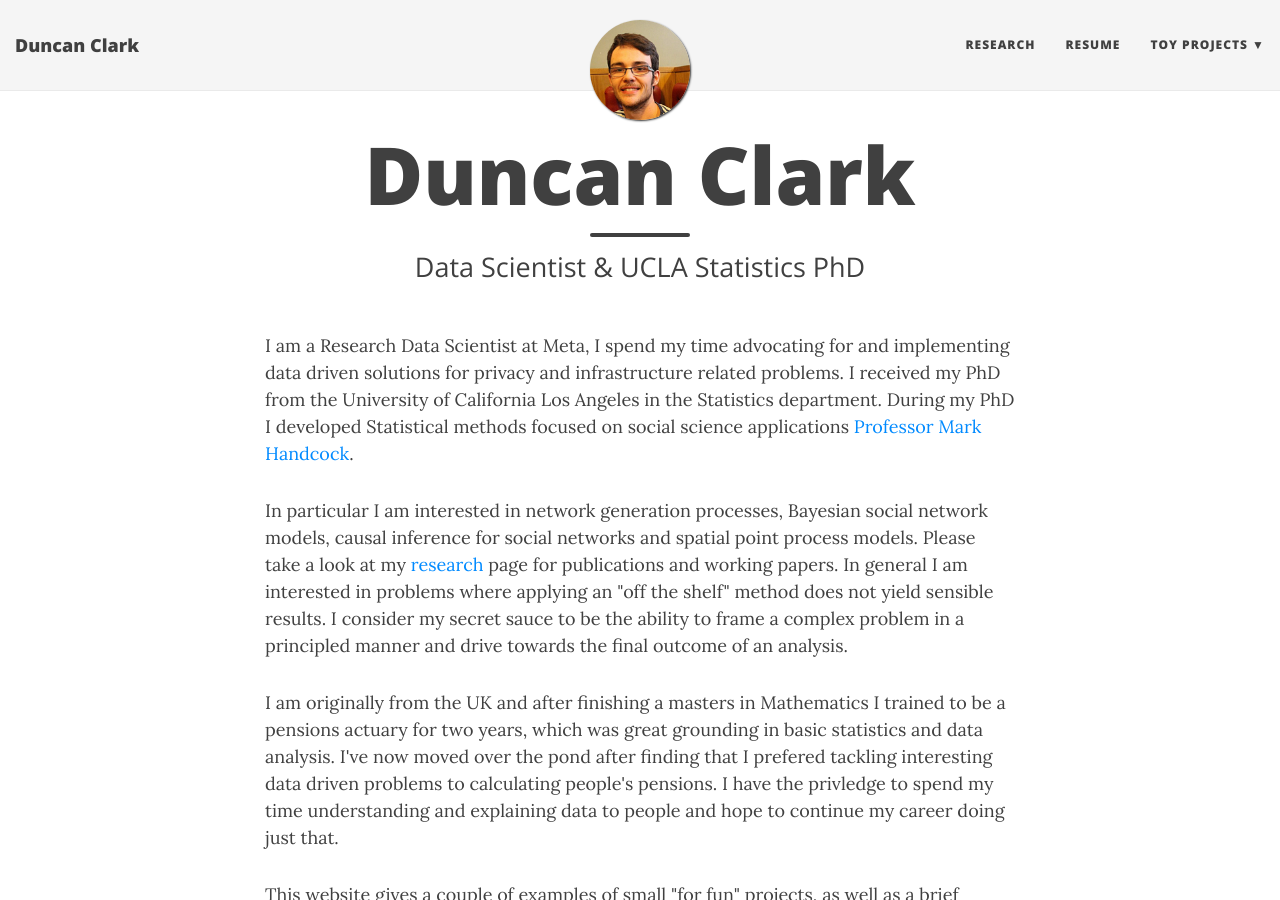
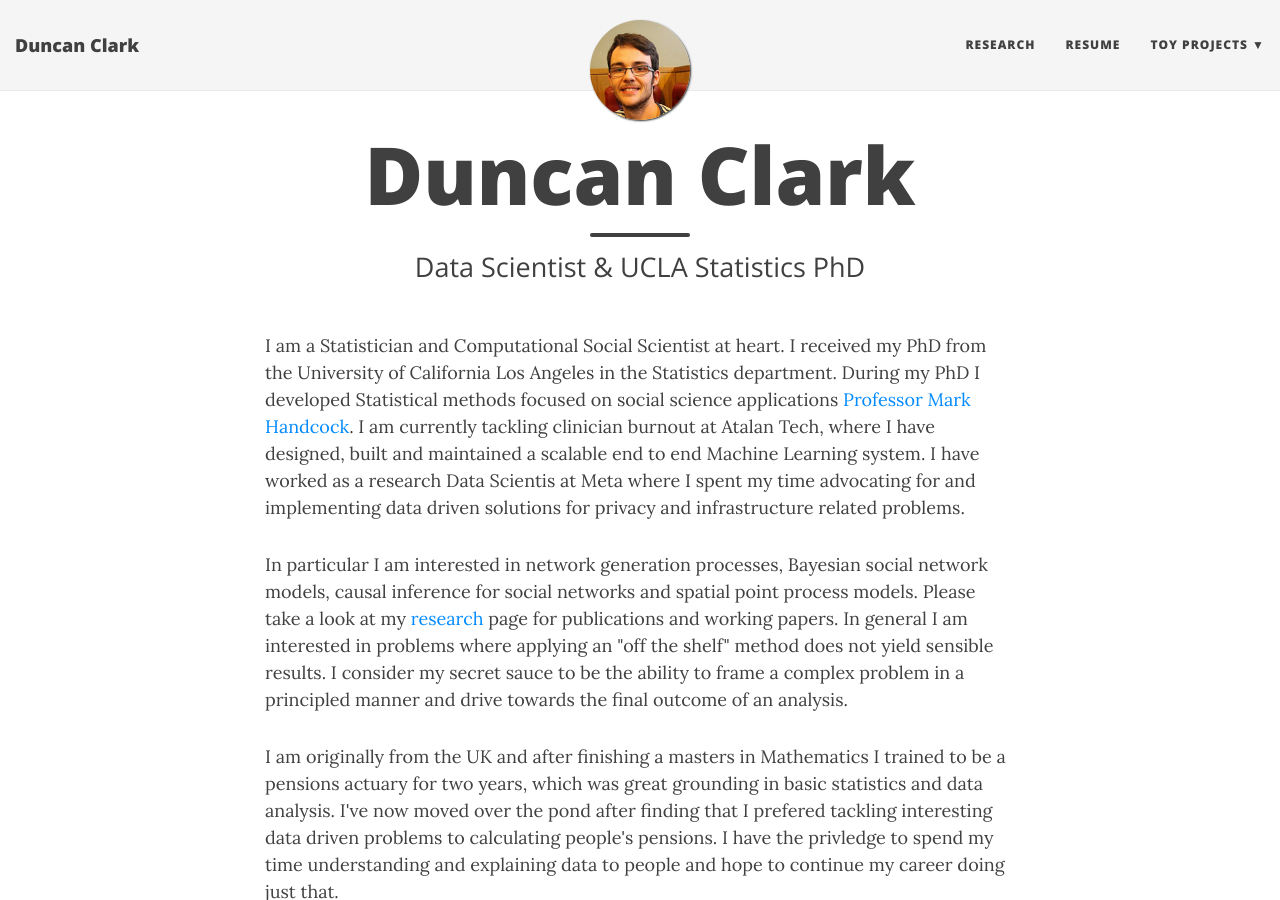
Before and after one commit to duncan-clark/duncan-clark.github.io, a Jekyll site: the page built from index.html, in a window 1280 px wide and 900 px high. Built offline with Jekyll 4.4.1, drawn with Linux system fonts in a browser that asks for light colours; nearby versions of some CDN libraries.

Commit message:
updated bio

```diff
--- a/index.html
+++ b/index.html
@@ -5,7 +5,9 @@ subtitle: Data Scientist & UCLA Statistics PhD
 use-site-title: true
 ---
 <p>
-I am a Research Data Scientist at Meta, I spend my time advocating for and implementing data driven solutions for privacy and infrastructure related problems. I received my PhD from the University of California Los Angeles in the Statistics department. During my PhD I developed Statistical methods focused on social science applications <a href ="http://www.stat.ucla.edu/~handcock/">Professor Mark Handcock</a>.
+I am a Statistician and Computational Social Scientist at heart. I received my PhD from the University of California Los Angeles in the Statistics department. During my PhD I developed Statistical methods focused on social science applications <a href ="http://www.stat.ucla.edu/~handcock/">Professor Mark Handcock</a>.
+
+I am currently tackling clinician burnout at Atalan Tech, where I have designed, built and maintained a scalable end to end Machine Learning system. I have worked as a research Data Scientis at Meta where I spent my time advocating for and implementing data driven solutions for privacy and infrastructure related problems.
 </p>
 
 <p>
```
